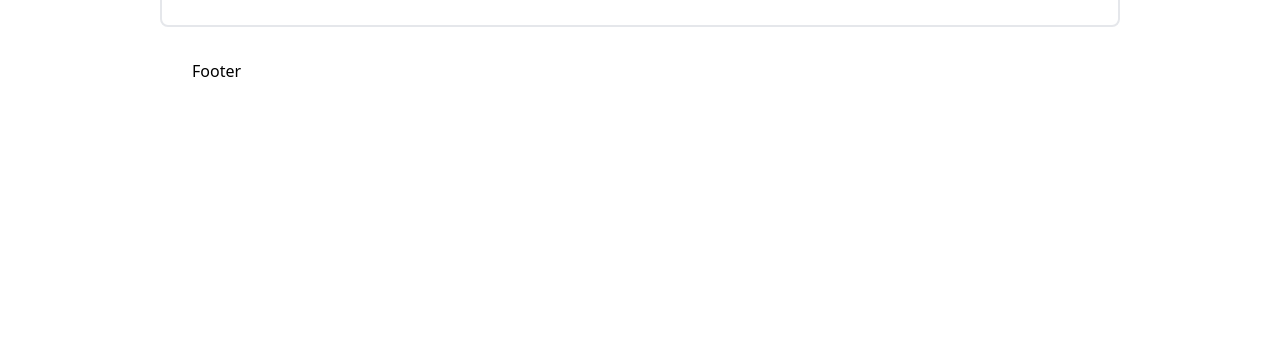
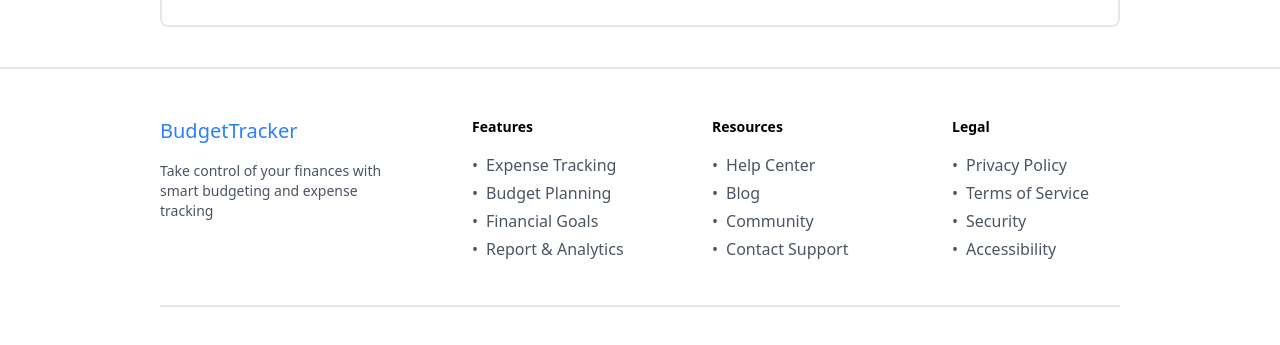
Before and after one commit to ravikhokhar23/budget-tracker, a React app: page / in a window 1280 px wide. Shown: the part 1871-2216 px from the top of the page. Before the commit the page ends 1954 px from the top, so only its background shows below. Built offline with nearby package versions, Linux system fonts and the light colour scheme; the HTML template or start-up script is replaced by a standard one.

Commit message:
Added footer

```diff
--- a/src/App.jsx
+++ b/src/App.jsx
@@ -1,4 +1,5 @@
 import Content from "./components/content/Content";
+import Footer from "./components/footer/Footer";
 import Header from "./components/header/Header";
 
 const App = () => {
@@ -6,6 +7,7 @@ const App = () => {
     <div className="">
       <Header />
       <Content />
+      <Footer />
     </div>
   );
 };
--- a/src/components/content/Content.jsx
+++ b/src/components/content/Content.jsx
@@ -1,4 +1,3 @@
-import Footer from "../footer/Footer";
 import Actions from "./Actions";
 import IncomeExpenseButton from "./IncomeExpenseButton";
 import IncomeExpenseCard from "./IncomeExpenseCard";
@@ -8,14 +7,13 @@ import Welcome from "./Welcome";
 
 const Content = () => {
   return (
-    <main className="px-40 w-full h-screen">
+    <main className="px-40 w-full ">
       <Welcome />
       <Actions />
       <IncomeExpenseCard />
       <IncomeExpenseButton />
       <TransactionsCashflow />
       <SpendingByCategory />
-      <Footer />
     </main>
   );
 };
--- a/src/components/footer/Footer.jsx
+++ b/src/components/footer/Footer.jsx
@@ -1,5 +1,68 @@
+/* eslint-disable react/prop-types */
 const Footer = () => {
-  return <div className="m-8">Footer</div>;
+  return (
+    <div className="mt-10 mb-5 px-40 py-12 border-t-2 border-t-gray-200 ">
+      <div className="flex justify-between pb-10 border-b-2 border-b-gray-200">
+        <Overview />
+
+        <Items
+          title="Features"
+          listItems={[
+            "Expense Tracking",
+            "Budget Planning",
+            "Financial Goals",
+            "Report & Analytics",
+          ]}
+        />
+        <Items
+          title="Resources"
+          listItems={["Help Center", "Blog", "Community", "Contact Support"]}
+        />
+        <Items
+          title="Legal"
+          listItems={[
+            "Privacy Policy",
+            "Terms of Service",
+            "Security",
+            "Accessibility",
+          ]}
+        />
+      </div>
+    </div>
+  );
+};
+
+const Overview = () => {
+  return (
+    <div className="flex-1 flex flex-col">
+      <h2 className="text-blue-500 text-xl font-medium">BudgetTracker</h2>
+      <p className="text-sm pt-4 text-gray-600">
+        Take control of your finances with smart budgeting and expense tracking
+      </p>
+    </div>
+  );
+};
+
+const Items = (props) => {
+  return (
+    <div className="flex-1 flex flex-col">
+      <h1 className="font-bold text-sm ml-18">{props.title}</h1>
+      <ul className="ml-18 pt-4">
+        {props.listItems.map((item, index) => (
+          <ListItem text={item} key={index} />
+        ))}
+      </ul>
+    </div>
+  );
+};
+
+const ListItem = (props) => {
+  return (
+    <li className="text-gray-600 pb-1">
+      <span className="pr-2">•</span>
+      {props.text}
+    </li>
+  );
 };
 
 export default Footer;
```
